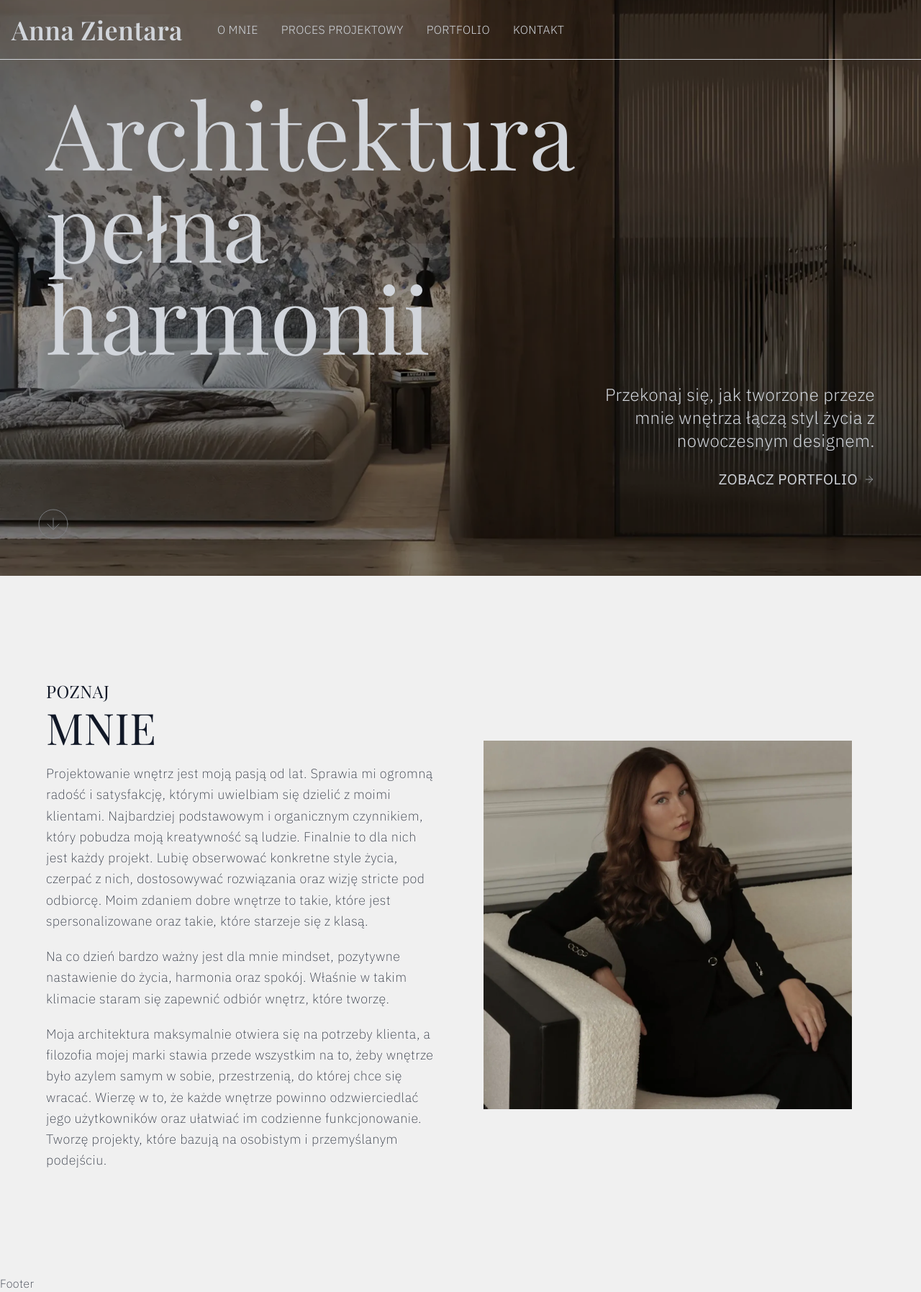
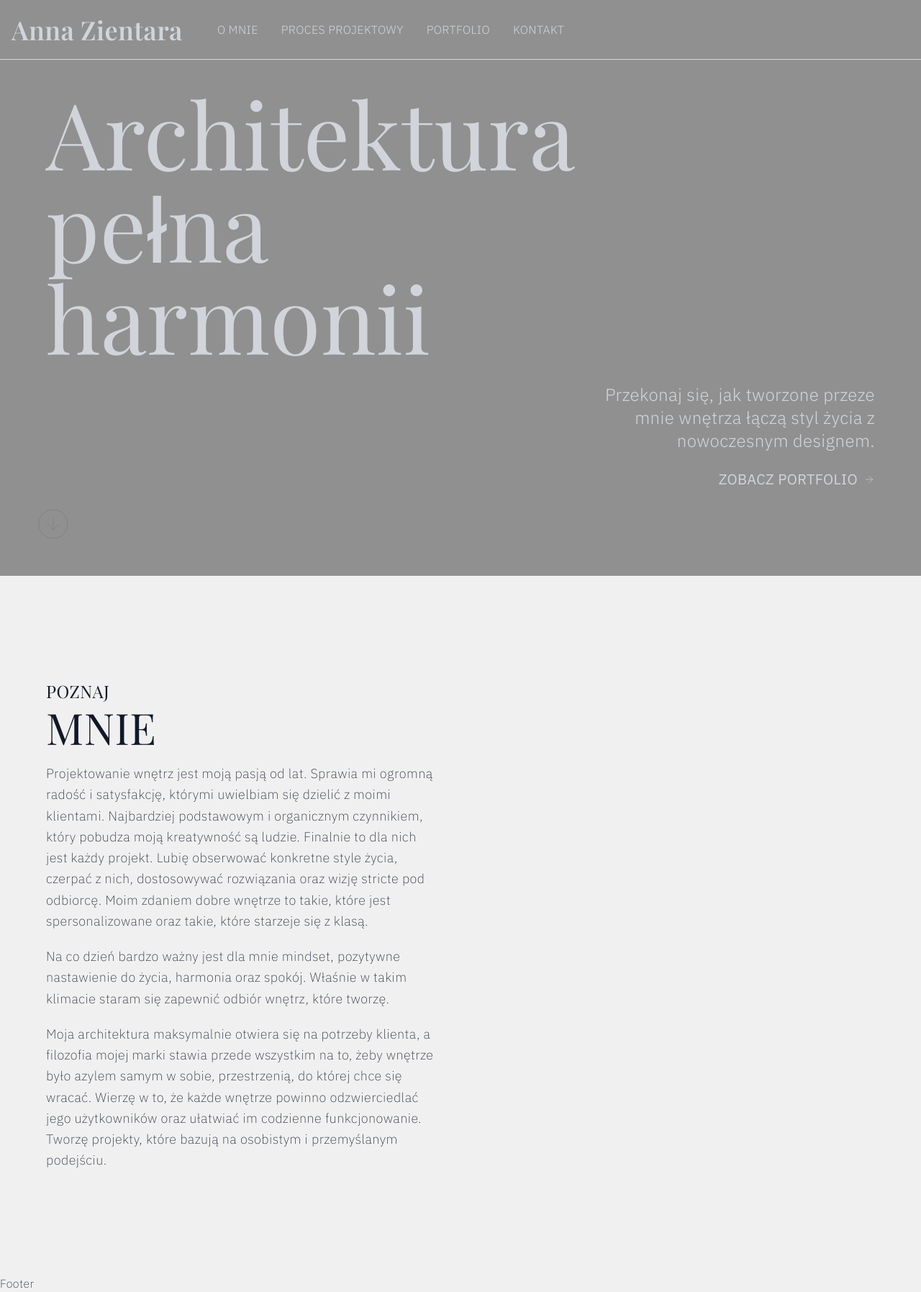
Before and after one commit to marekgacekdev45/anna-zientara-portfolio, a Next.js app: page / in a window 1280 px wide. Shown: the whole page at 72% size. Built offline with nearby package versions, Linux system fonts and the light colour scheme.

Commit message:
image test

```diff
--- a/components/home/about.tsx
+++ b/components/home/about.tsx
@@ -1,5 +1,5 @@
-import Image from 'next/image'
-import AnnaZientara from '@/public//anna-zientara.webp'
+// import Image from 'next/image'
+// import AnnaZientara from '@/public//anna-zientara.webp'
 
 const About = () => {
 	return (
@@ -34,7 +34,7 @@ const About = () => {
 				</div>
 				{/* image */}
 				<div className=' flex justify-center items-center xl:p-8'>
-					<Image
+					{/* <Image
 						src={AnnaZientara}
 						alt='Anna Zientara'
 						className=' aspect-square  w-auto   object-cover'
@@ -42,7 +42,7 @@ const About = () => {
 						width={600}
 						height={600}
 						sizes='(max-width: 640px) 90vw, 600px'
-					/>
+					/> */}
 				</div>
 			</div>
 		</section>
--- a/components/home/hero.tsx
+++ b/components/home/hero.tsx
@@ -1,5 +1,5 @@
-import Image from 'next/image'
-import HeroImg from '@/public/hero.webp'
+// import Image from 'next/image'
+// import HeroImg from '@/public/hero.webp'
 import Link from 'next/link'
 import { CircleArrowDown } from 'lucide-react'
 import BaseLink from '../base-link'
@@ -28,7 +28,7 @@ const Hero = () => {
 				/>
 			</Link>
 
-			<Image
+			{/* <Image
 				src={HeroImg}
 				alt='Projekt w wykonaniu Anna Zientara'
 				sizes='(max-width: 640px) 640px, 100vw'
@@ -37,7 +37,7 @@ const Hero = () => {
 				fill
 				placeholder='blur'
 				className='object-cover absolute inset-0 -z-10'
-			/>
+			/> */}
 
 			<div className='absolute inset-0 bg-black opacity-40'></div>
 		</section>
```
